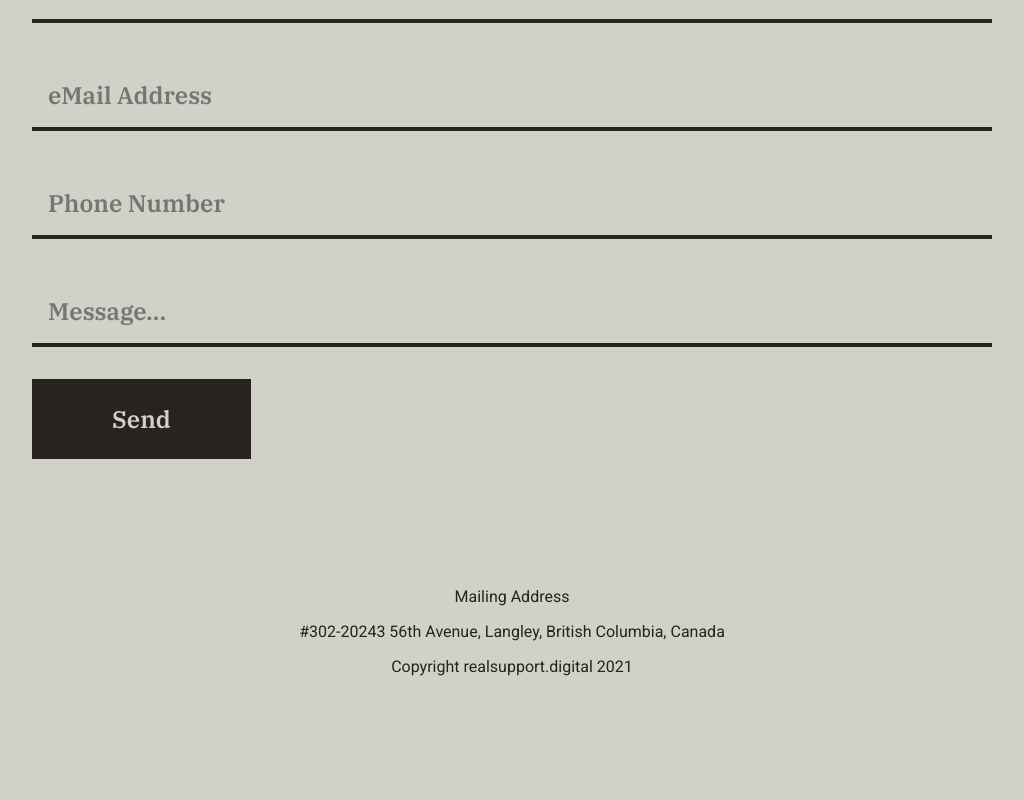
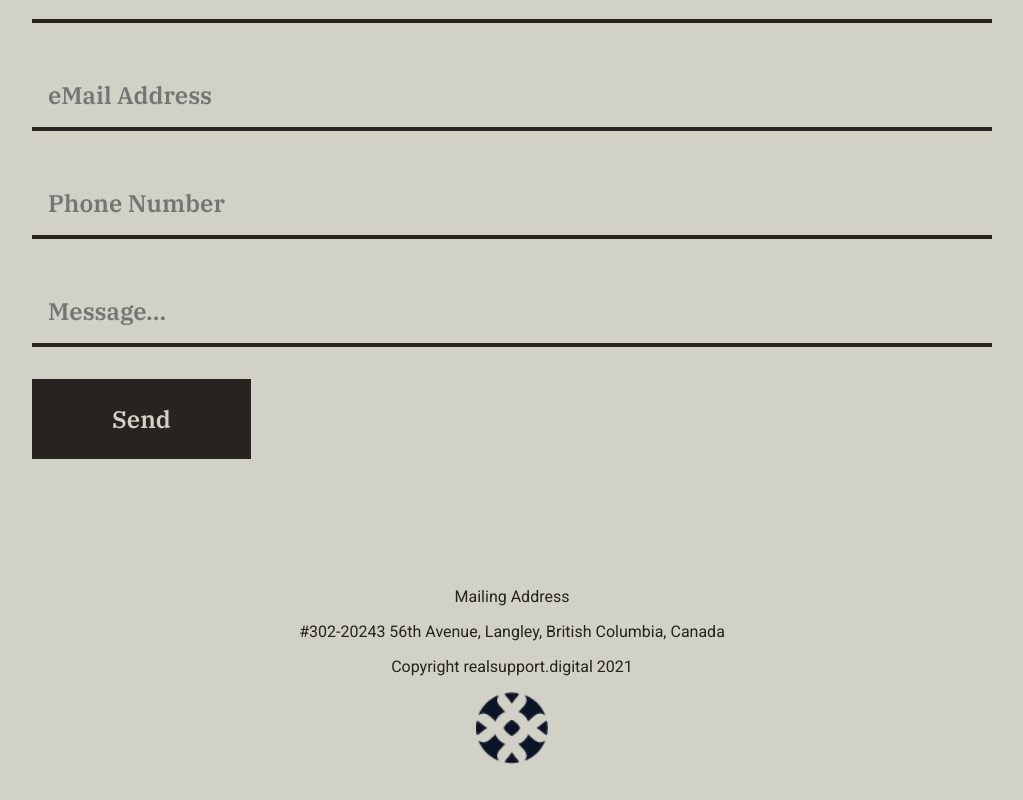
Before and after one commit to mackbowes/rsd, a Next.js app: page / in a window 1280 px wide. Shown: the part 3789-4589 px from the top of the page, without its empty margins (128-1151 px from the left). Before the commit the page ends 4513 px from the top, so only its background shows below. Built offline with nearby package versions, Linux system fonts and the light colour scheme.

Commit message:
Added Favicon & logo

```diff
--- a/pages/index.js
+++ b/pages/index.js
@@ -3,6 +3,8 @@ import ImgSection from '../components/ImgSection.js';
 import Services from '../components/Services.js';
 import WhyUse from '../components/WhyUse.js';
 import ContactForm from '../components/ContactForm.js';
+import Image from 'next/image';
+
 
 export default function Home() {
 
@@ -10,7 +12,7 @@ export default function Home() {
     <div>
       <Head>
         <title>realsupport.digital</title>
-        <link rel="icon" href="/favicon.ico" />
+        <link rel="icon" href="/Favicon.png" />
       </Head>
       <ImgSection
       bg="/BG-1.png"
@@ -35,6 +37,12 @@ export default function Home() {
       <p>Mailing Address</p>
       <p>#302-20243 56th Avenue, Langley, British Columbia, Canada</p>
       <p>Copyright realsupport.digital 2021</p>
+      <Image
+      src="/Favicon.png"
+      alt="realsupport.digital logo"
+      width={72}
+      height={72}
+      loading="lazy" />
       </div>
     </div>
   )
```
Also changed, not shown: public/Favicon.png (added), 1 other file (tests, documents, lock files or other folders).
